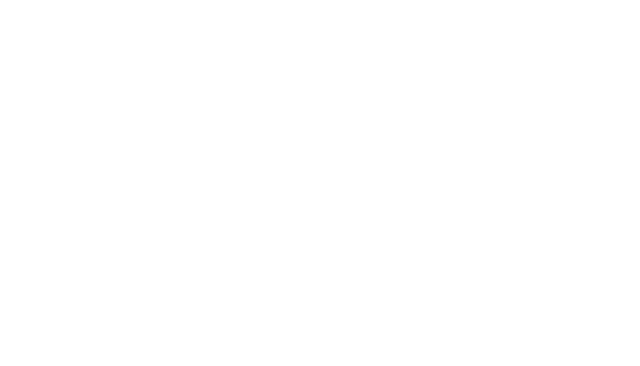
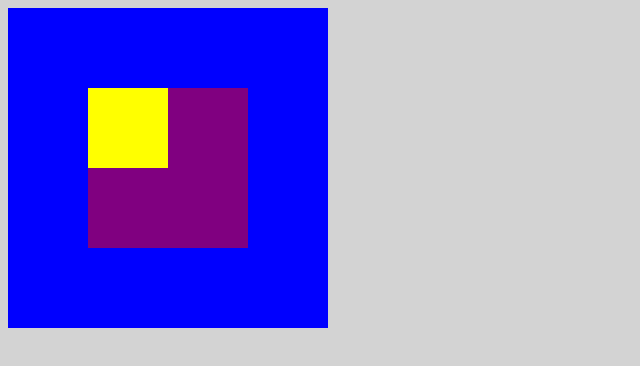
Before and after one commit to belenha/PosicionamientoCajas, a plain HTML site: page index.html in a window 1280 px wide. Shown: the whole page, without its empty margins (0-640 px from the left). Drawn offline with Linux system fonts and the light colour scheme.

Commit message:
primer ejercicio

```diff
--- a/css/main.css
+++ b/css/main.css
@@ -0,0 +1,27 @@
+body{
+    background-color: lightgray;
+}
+body div{
+  /*  outline: 1px solid black;*/
+ /*   padding: 2em;*/
+}
+
+body > div{
+    background-color: blue;
+    width: 20em;
+    height: 20em;
+    padding: 5em;
+    box-sizing: border-box;
+}
+
+body > div > div{
+    background-color: purple;
+    width: 10em;
+    height: 10em;
+}
+
+body > div > div > div{
+    background-color:yellow;
+    width: 5em;
+    height: 5em;
+}
--- a/index.html
+++ b/index.html
@@ -6,7 +6,11 @@
     <link rel="stylesheet" href="css/main.css">
   </head>
   <body>
-    <div id="box1"></div>
+    <div id="box1">
+      <div id="box2">
+        <div id="box3"></div>
+      </div>
+    </div>
 
   </body>
 </html>
```
